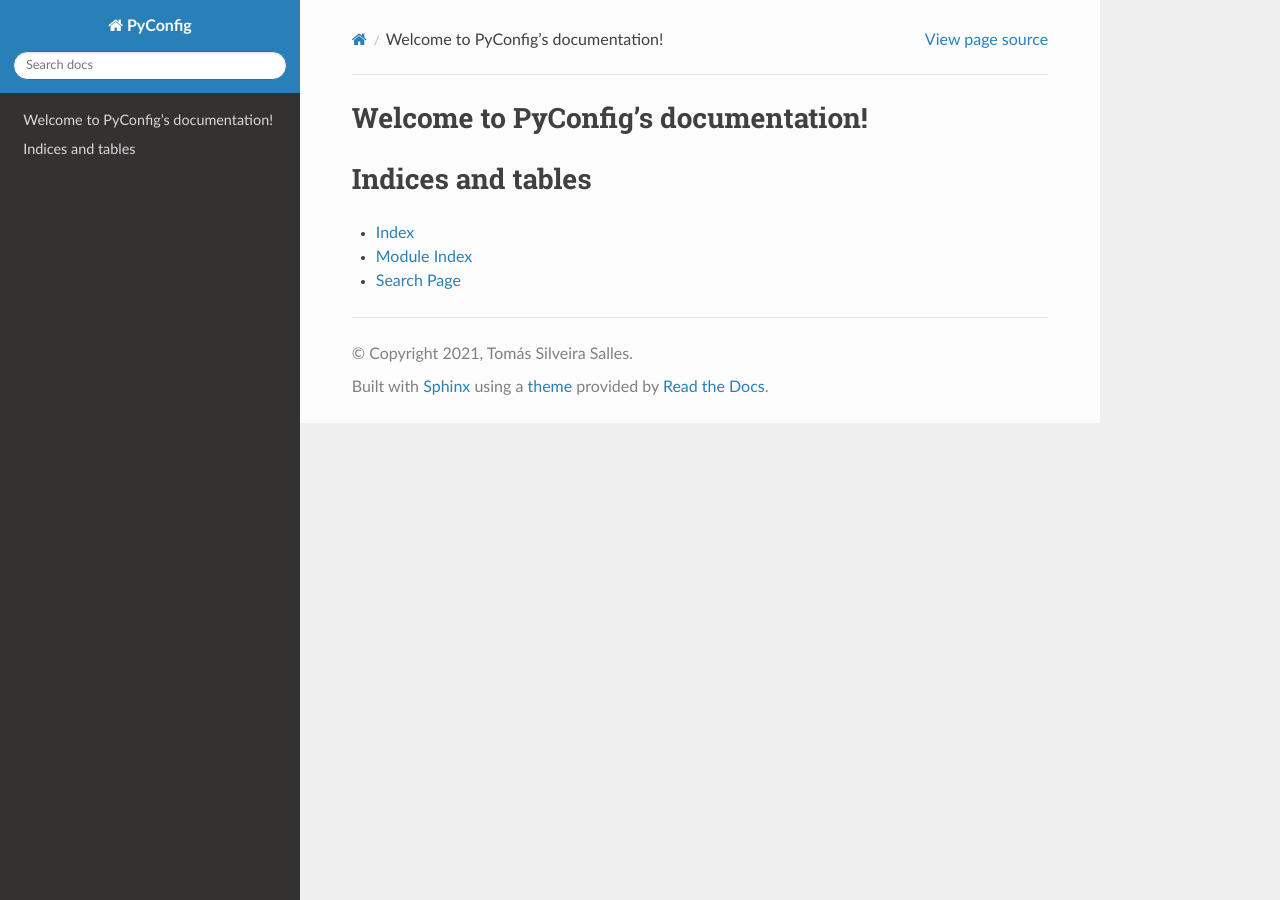
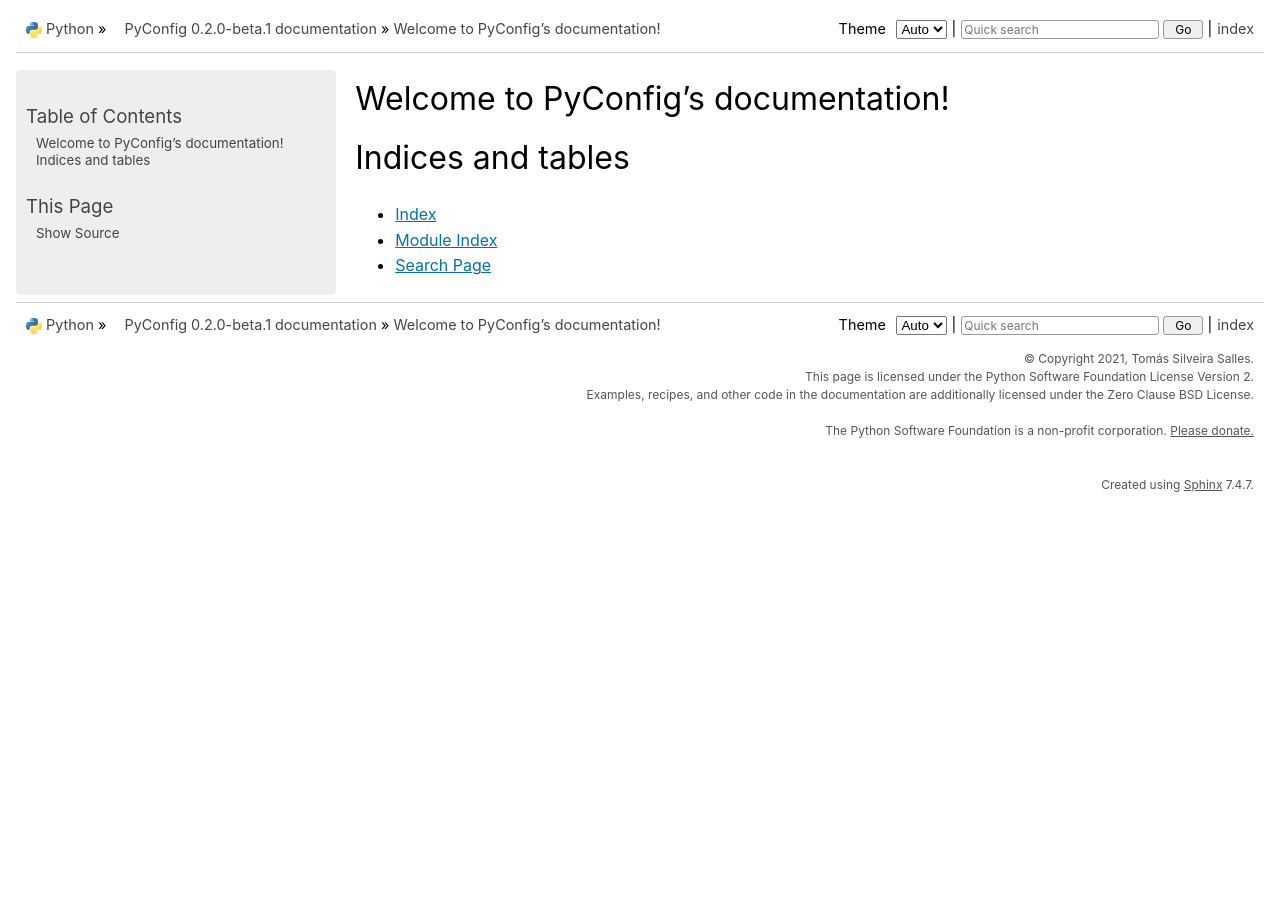
Before and after one commit to NextKraftwerke/PyConfig, a Sphinx documentation site: the page built from docs/index.rst, in a window 1280 px wide. Built offline with Sphinx 7.4.7, drawn with Linux system fonts in a browser that asks for light colours.

Commit message:
Changed docs theme to Python Documentation.

```diff
--- a/docs/conf.py
+++ b/docs/conf.py
@@ -47,7 +47,7 @@ exclude_patterns = ['_build', 'Thumbs.db', '.DS_Store']
 # The theme to use for HTML and HTML Help pages.  See the documentation for
 # a list of builtin themes.
 #
-html_theme = 'sphinx_rtd_theme'
+html_theme = 'python_docs_theme'
 
 # Add any paths that contain custom static files (such as style sheets) here,
 # relative to this directory. They are copied after the builtin static files,
--- a/setup.py
+++ b/setup.py
@@ -17,7 +17,7 @@ setup(
         "tests": [],
         "tox": ["tox >=3.21.4, <4"],
         "coverage": ["coverage >=5.4, <6"],
-        "docs": ["sphinx >=4.0.2, <5", "sphinx-rtd-theme >=0.5.2, <1"],
+        "docs": ["sphinx >=4.0.2, <5", "python-docs-theme >=2021.5, <2022"],
     },
     python_requires=">=3.6, <3.10",
     author="Tomás Silveira Salles",
```
